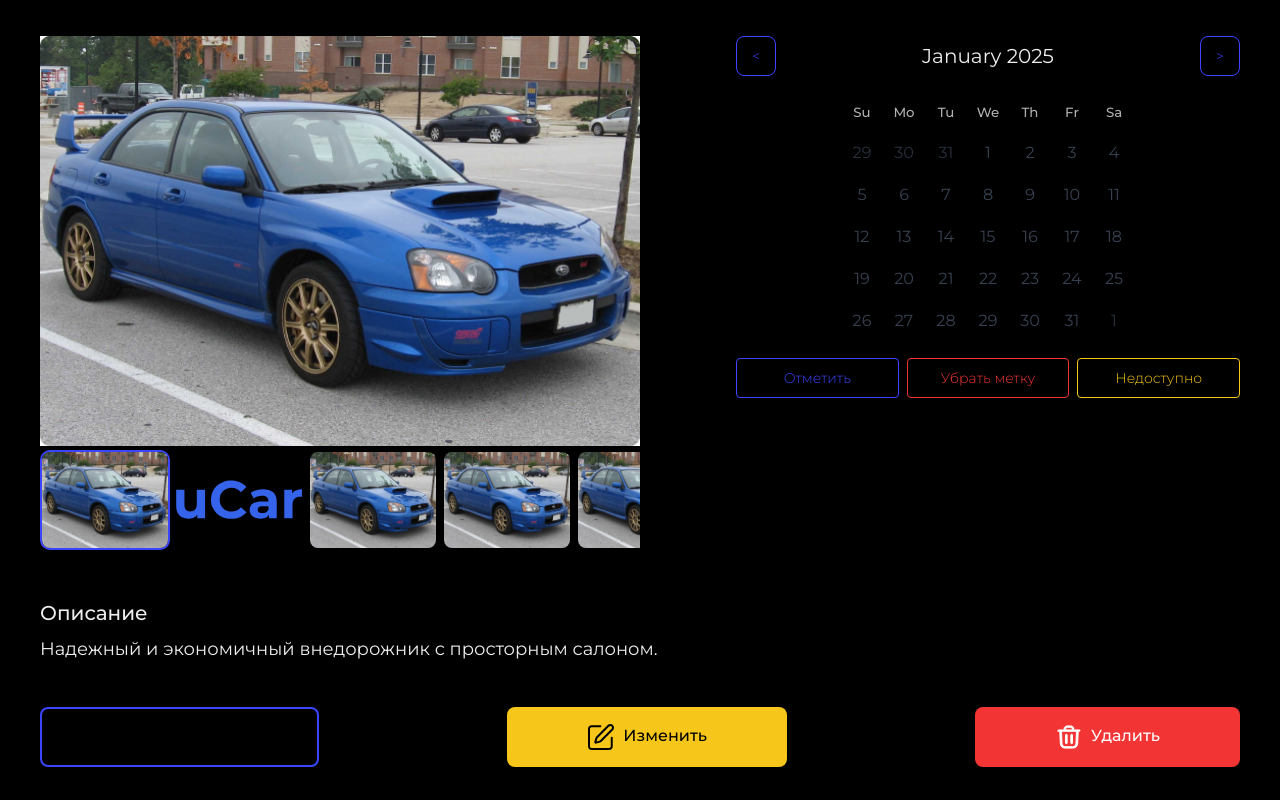
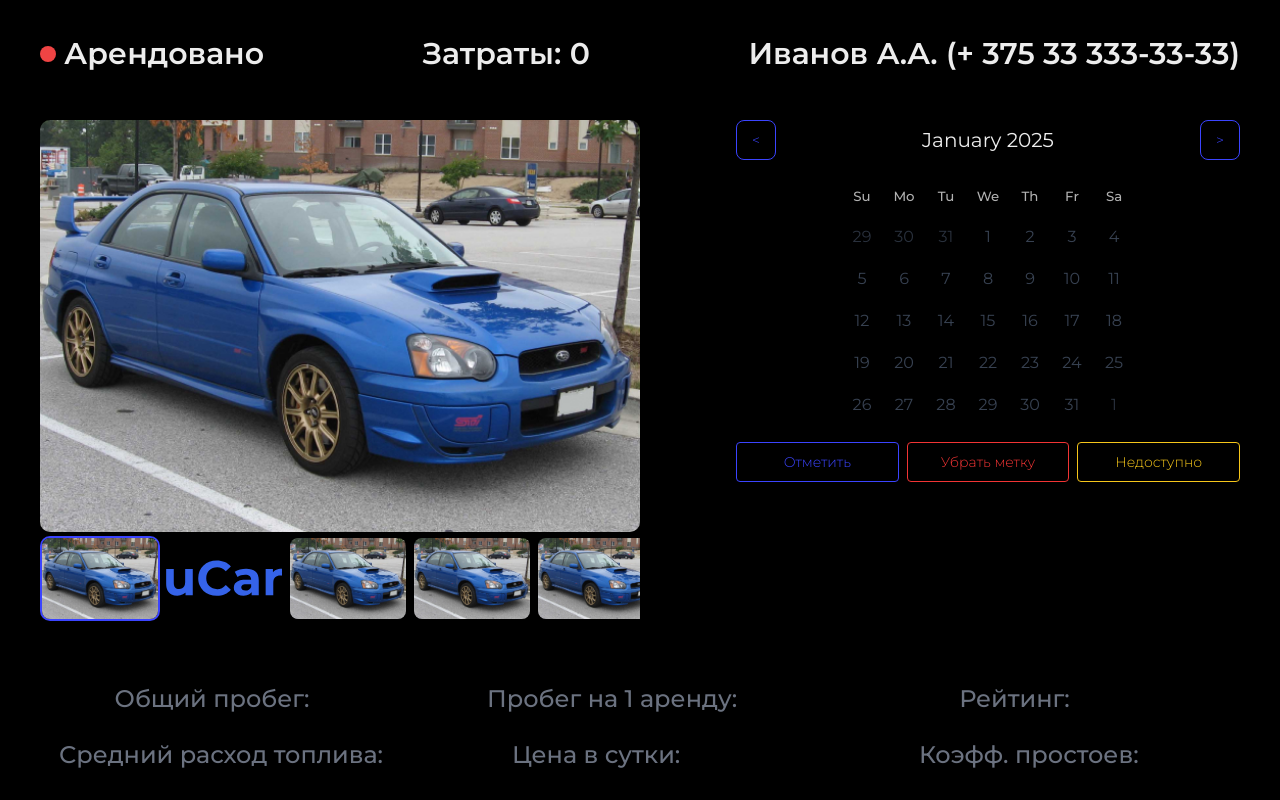
Before and after one commit to tachki/crm-frontend, a Next.js app: page /dashboard/business/cars/1 in a window 1280 px wide. Shown: the part 260-1060 px from the top of the page. Built offline with nearby package versions, Linux system fonts and the light colour scheme; no server answers.

Commit message:
Corrected mistakes and added adaptive design

```diff
--- a/src/app/dashboard/business/cars/CarCard.tsx
+++ b/src/app/dashboard/business/cars/CarCard.tsx
@@ -79,9 +79,6 @@ const CarCard: React.FC<CarCardProps> = ({ car }) => {
         <div className="flex gap-2 justify-between pt-2 mb-7">
           <button
             className="bg-blue-500 text-white px-4 py-2 rounded shadow hover:bg-blue-600 font-medium text-sm w-1/3"
-            // onClick={() => {
-            //   window.location.href = DASHBOARD_PAGES.CAR_DETAILS.replace('[id]', car.id)
-            // }}
           >
             <Link href={`/${car.id}`}>
               Подробнее
@@ -106,7 +103,7 @@ const CarCard: React.FC<CarCardProps> = ({ car }) => {
           className="absolute top-0 left-1/2 transform -translate-x-1/2 mt-4 z-50 bg-white shadow-lg p-4 rounded-lg"
           style={{ width: "590px" }}
         >
-          <Calendar />
+          <Calendar carId={car.id} />
         </div>
       )}
     </div>
--- a/src/app/dashboard/business/cars/[id]/Car.tsx
+++ b/src/app/dashboard/business/cars/[id]/Car.tsx
@@ -6,7 +6,9 @@ import Link from 'next/link'
 import { DASHBOARD_PAGES } from '@/config/pages-url.config'
 import Calendar from '@/components/calendar/Calendar'
 import Slider from '@/components/slider/Slider'
-import { ICar } from '@/types/car.type'
+import { CarDto, CarStatus, mapCarDtoToCar, statusStyles } from '@/types/car.type'
+import type { Car } from '@/types/car.type'
+import { CarService } from '@/services/car.service'
 
 
 export default function Car() {
@@ -14,72 +16,111 @@ export default function Car() {
   const carId = Array.isArray(id) ? id.join('') : id || ''
 
   const deleteCar = () => {
-    console.log("Удаление машинки")
+    CarService.deleteCar(carId)
   }
 
   const imagesArr = ["/car_image.jpg", "/logo.svg", "/car_image.jpg", "/car_image.jpg", "/car_image.jpg", "/car_image.jpg"]
 
   const { data, isLoading } = useCar(carId)
-  const car: ICar = {
+  const carDto: CarDto = {
     brand: "Toyota",
-    business_id: "1",
+    business_id: "123456",
     class: "SUV",
-    created_at: "2023-01-01T12:00:00Z",
-    description: "Надежный и экономичный внедорожник с просторным салоном.",
-    id: "123",
+    created_at: new Date().toISOString(),
+    description: "Lorem ipsum dolor sit amet, consectetur adipiscing elit. Sed do eiusmod tempor incididunt ut labore et dolore magna aliqua. Ut enim ad minim veniam, quis nostrud exercitation ullamco laboris nisi ut aliquip ex ea commodo consequat. Duis aute irure dolor in reprehenderit in voluptate velit esse cillum dolore eu fugiat nulla pariatur. Excepteur sint occaecat cupidatat non proident, sunt in culpa qui officia deserunt mollit anim id est laborum.",
+    id: "abc123",
+    images: ["/car_image.jpg", "/logo.svg", "/car_image.jpg", "/car_image.jpg", "/car_image.jpg", "/car_image.jpg"],
     model: "RAV4",
+    preview_image: "https://example.com/preview.jpg",
     price_per_day: 50,
+    status: "Арендовано",
     transmission: "automatic",
-    updated_at: "2023-01-15T12:00:00Z",
-    year: "2022"
+    updated_at: new Date().toISOString(),
+    year: "2022",
   }
-  console.log("car data: ", data)
+
+  const car: Car = mapCarDtoToCar(carDto)
+
+  const colorClass = statusStyles[car.status as CarStatus] || "bg-gray-300"
 
   return (
     <div>
-      <h1 className="font-bold text-5xl text-center">
+      <h1 className="font-bold text-5xl text-center 2sm-max:text-4xl">
         {car?.brand}
       </h1>
 
-      <div className='flex text-2xl justify-center mt-6'>
+      <div className='flex text-2xl justify-center mt-6 2sm-max:text-base'>
         <h4>{car?.model}</h4>
         <div className='px-3 font-light'> | </div>
         <h4>{car?.class}</h4>
         <div className='px-3 font-light'> | </div>
-        <h4>{car?.transmission}</h4>
+        <h4 className='capitalize'>{car?.transmission}</h4>
       </div>
 
-      <div className='flex mt-16 mb-12 gap-24'>
+      <div className='mt-16 flex justify-between text-3xl lg-max:text-2xl font-semibold md-max:flex-col md-max:items-center gap-2 2sm-max:gap-1 2sm-max:mt-8'>
+        <div className='flex items-center gap-2 2sm-max:text-base'>
+          <div className={`w-4 h-4 rounded-full ${colorClass} 2sm-max:w-3 2sm-max:h-3`}></div>
+          <span>{car.status}</span>
+        </div>
+        <span className='2sm-max:text-base'>Затраты: {car.totalExpenses}</span>
+
+        {/* TO DO достать ответственное лицо  */}
+        <span className='2sm-max:text-base'>Иванов А.А. (+ 375 33 333-33-33)</span>
+      </div>
+
+      <div className='flex flex-wrap mt-12 mb-12 gap-24 lg-max:flex-col 2sm-max:mt-4 2sm-max:gap-12'>
         <div className='flex-1'>
-          <Slider images={imagesArr} />
+          <Slider images={car.images || []} />
         </div>
         <div className='flex-1'>
           <Calendar carId={carId} />
         </div>
       </div>
 
-      <h6 className='text-xl font-medium mb-3'>Описание</h6>
-      <p className='font-normal text-lg leading-5'>{car?.description}</p>
+      <div className='font-medium text-2xl lg-max:text-lg text-gray-500 flex flex-wrap gap-y-6 justify-center items-center 2sm-max:flex-col 2sm-max:gap-y-2'>
+        <div className='w-full 2sm:w-1/3 text-center'>
+          Общий пробег: <span className="text-black">{car.totalMileage}км</span>
+        </div>
+        <div className='w-full 2sm:w-1/3 text-center'>
+          Пробег на 1 аренду: <span className="text-black">{car.averageMileage}км</span>
+        </div>
+        <div className='w-full 2sm:w-1/3 text-center'>
+          Рейтинг: <span className="text-black">{car.rating}</span>
+        </div>
+        <div className='w-full 2sm:w-1/3 text-center'>
+          Средний расход топлива: <span className="text-black">{car.averageConsumption}л</span>
+        </div>
+        <div className='w-full 2sm:w-1/3 text-center'>
+          Цена в сутки: <span className="text-black">{car.pricePerDay}BYN</span>
+        </div>
+        <div className='w-full 2sm:w-1/3 text-center'>
+          Коэфф. простоев: <span className="text-black">{car.downtimeCoefficient}</span>
+        </div>
+      </div>
 
-      <div className='mt-12 flex justify-between'>
-        <Link href={DASHBOARD_PAGES.BUSINESS_CARS}>
+
+      <h6 className='text-xl font-medium mb-3 mt-12'>Описание</h6>
+      <p className='font-normal text-lg leading-5 2sm-max:text-base 2sm-max:leading-4'>{car?.description}</p>
+
+      <div className='mt-12 flex justify-between lg-max:flex-col lg-max:items-center lg-max:w-full gap-2'>
+        <Link href={DASHBOARD_PAGES.BUSINESS_CARS} className='lg-max:w-full'>
           <Button
             children={'Назад'}
-            className={'px-28 bg-transparent hover:bg-primary hover:text-white'}
+            className={'px-28 bg-transparent hover:bg-primary hover:text-white w-full'}
           />
         </Link>
 
-        <Link href='/update'>
+        <Link href='/update' className='lg-max:w-full'>
           <Button
             children={'Изменить'}
-            className={'bg-orangeEdit border-none'}
+            className={'bg-orangeEdit border-none w-full'}
             icon={'/edit-icon.svg'}
           />
         </Link>
 
         <Button
           children={'Удалить'}
-          className={'bg-errorRed border-none text-white'}
+          className={'bg-errorRed border-none text-white lg-max:w-full'}
           icon={'/delete-icon.svg'}
           onClick={deleteCar}
         />
--- a/src/app/globals.css
+++ b/src/app/globals.css
@@ -37,6 +37,12 @@ a {
   margin: auto;
 }
 
+@media (max-width: 1200px) {
+  .container {
+    width: 95%;
+  }
+}
+
 .h1 {
   font-size: 94px;
 }
--- a/src/components/heading/Header.tsx
+++ b/src/components/heading/Header.tsx
@@ -6,6 +6,7 @@ import { DASHBOARD_PAGES } from '@/config/pages-url.config'
 import Link from 'next/link'
 import { useEffect, useState } from 'react'
 import Loader from '../Loader'
+import { LogOut } from 'lucide-react'
 
 
 export default function Header() {
@@ -30,7 +31,7 @@ export default function Header() {
 
 			<div>
 				<img
-					className='m-auto'
+					className='m-auto 2sm-max:w-20'
 					src="/logo_tachki.svg"
 					alt="logo"
 				/>
@@ -56,11 +57,18 @@ export default function Header() {
 			</nav>
 
 			<button
-				className='w-48 h-12 bg-errorRed text-white font-medium text-base rounded-xl'
+				className='w-48 h-12 bg-errorRed text-white font-medium text-base rounded-xl 2sm-max:hidden'
 				onClick={logout}
 			>
 				Выйти
 			</button>
+
+			<div className='2sm-max:block hidden'>
+				<LogOut
+					className='text-errorRed w-8 h-8 cursor-pointer'
+					onClick={logout}
+				/>
+			</div>
 		</div>
 	)
 }
--- a/src/components/slider/Slider.module.css
+++ b/src/components/slider/Slider.module.css
@@ -5,11 +5,13 @@
   height: 515px;
   margin: 0 auto;
   overflow: hidden;
+  display: flex;
+  flex-direction: column;
 }
 
 .currentImage {
   width: 100%;
-  height: 410px;
+  height: 80%;
   transition: background-image 0.5s ease-in-out;
   border-radius: 10px;
 }
@@ -17,13 +19,14 @@
 .currentImage img, .thumbnail img {
   width: 100%;
   height: 100%;
+  object-fit: cover;
+  border-radius: 10px;
 }
 
 .thumbnails {
   display: flex;
   margin-top: 4px;
   gap: 4px;
-  height: 100px;
   white-space: nowrap;
   overflow: hidden;
   user-select: none;
@@ -37,10 +40,18 @@
   cursor: pointer;
   transition: border 0.3s;
   border-radius: 10px;
-  width: 130px;
+  width: 20%;
 }
 
 .active {
   border: 2px solid var(--primary);
   border-radius: 10px;
 }
+
+@media(max-width: 768px){
+  .slider{
+    width: 100%;
+    height: auto;
+    aspect-ratio: 100 / 85;
+  }
+}
```
Also changed, not shown: src/app/dashboard/business/cars/page.tsx (+0 -17 lines), src/services/auth-token.service.ts (+0 -9 lines), src/types/car.type.ts (line endings or trailing spaces).
